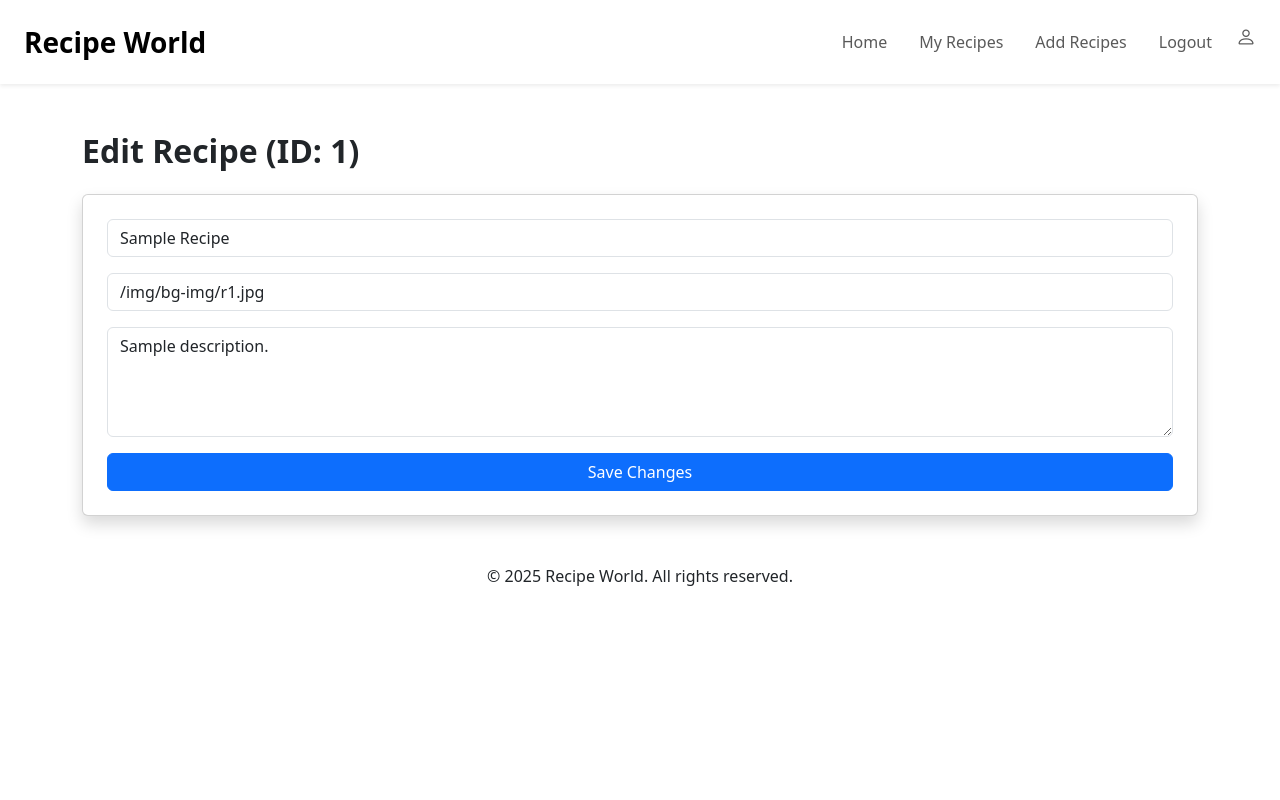
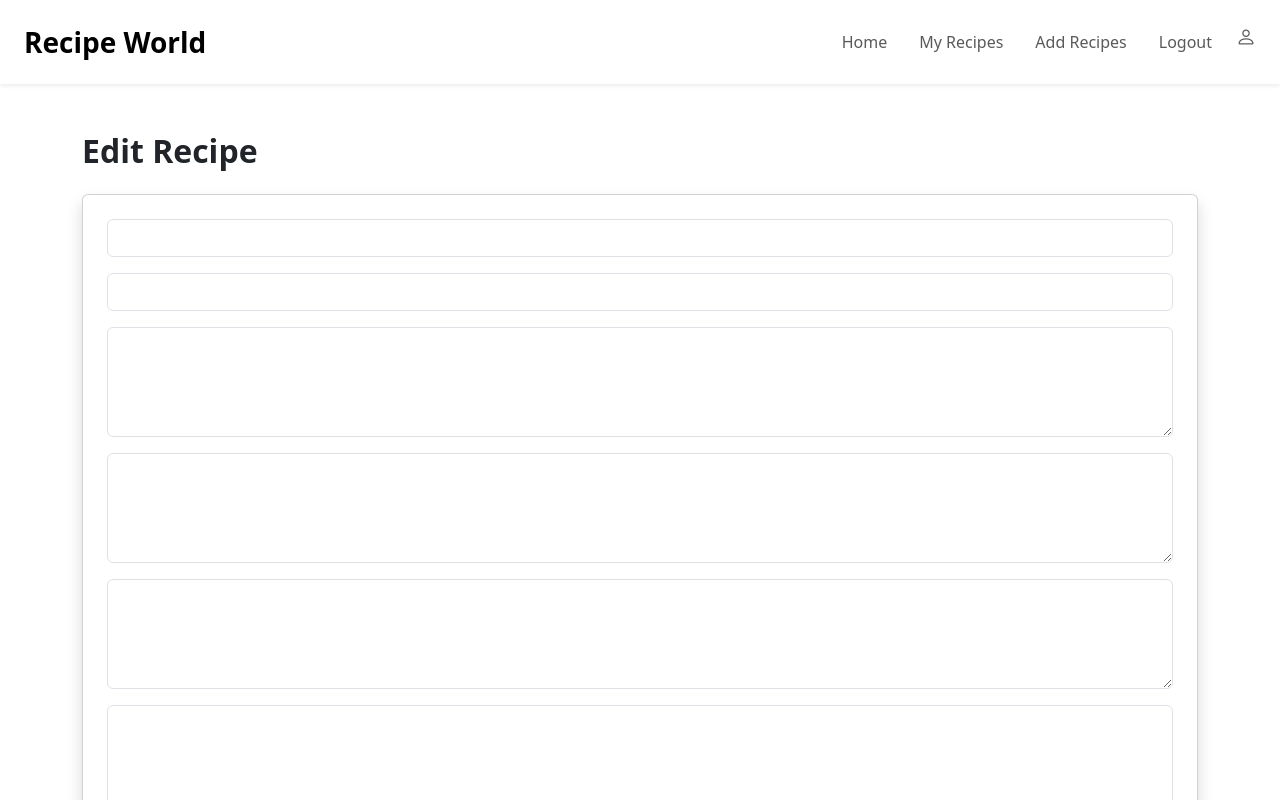
Before and after one commit to Kalyanisunil/React-Projects, a React (Create React App) app in the folder recipeworld/: page /edit/1 in a window 1280 px wide. Shown: the top 800 px of the page. Built offline with nearby package versions, Linux system fonts and the light colour scheme; no server answers.

Commit message:
Ref: Code changes according to the backend

```diff
--- a/recipeworld/src/components/AddRecipe.js
+++ b/recipeworld/src/components/AddRecipe.js
@@ -4,14 +4,16 @@ import Navbar from "../components/Navbar";
 import Footer from "../components/Footer";
 
 export default function AddRecipe() {
+   const userId = localStorage.getItem("userId");
   const [inputs, setInputs] = useState({
     title: "",
     image: "",
-    description: "",
     ingredients: "",
     steps: "",
     cooking_time: "",
     difficulty: "",
+    userId:userId
+
   });
 
   function handleChange(e) {
@@ -23,8 +25,11 @@ export default function AddRecipe() {
     });
   }
 
+
+
   async function handleSubmit(e) {
     e.preventDefault();
+
 
     try {
      var  token=localStorage.getItem("token")
--- a/recipeworld/src/components/EditRecipe.js
+++ b/recipeworld/src/components/EditRecipe.js
@@ -2,50 +2,93 @@ import React, { useState } from "react";
 import Navbar from "../components/Navbar";
 import Footer from "../components/Footer";
 import { useParams } from "react-router-dom";
+import { useNavigate } from "react-router-dom";
+import { useEffect } from "react";
+import axios from "axios";
 
 export default function EditRecipe() {
+
   const { id } = useParams();
 
-  const [data, setData] = useState({
-    title: "Sample Recipe",
-    image: "/img/bg-img/r1.jpg",
-    description: "Sample description.",
-  });
+  const [title, setTitle] = useState('');
+  const [image, setImage] = useState('');
+  const [ingredients, setIngredients] = useState('');
+  const [steps, setSteps] = useState('');
+  const [cooking_time, setCooking_time] = useState('');
+  const [difficulty, setDifficulty] = useState('');
+  const [content, setContent] = useState('');
 
-  function handleChange(e) {
-    setData({ ...data, [e.target.name]: e.target.value });
-  }
+    let navigate = useNavigate();
+    useEffect(()=>{
+        axios.get('http://localhost:8080/recipes/public'+id).then(response=>{
+            setTitle(response.data.title);
+            setContent(response.data.content);
+        })
+    },[id]);
+    function updateRecipe(){
+        axios.post('http://localhost:8080/recipes/addRecipe'+id,{
+            title: title,
+            content: content
+        }).then(response=>{
+            alert(response.data.message)
+        })
+        navigate('/profile');
+    }
+
+
 
   return (
     <>
       <Navbar />
 
       <div className="container my-5">
-        <h2 className="fw-bold mb-4">Edit Recipe (ID: {id})</h2>
+        <h2 className="fw-bold mb-4">Edit Recipe </h2>
 
-        <form className="card p-4 shadow">
+        <form className="card p-4 shadow" onSubmit={updateRecipe}>
           <input
             type="text"
             className="form-control mb-3"
-            value={data.title}
+            value={title}
             name="title"
-            onChange={handleChange}
+            onChange={(event)=>{setTitle(event.target.value)}}
           />
 
           <input
             type="text"
             className="form-control mb-3"
-            value={data.image}
+            value={image}
             name="image"
-            onChange={handleChange}
+           onChange={(event)=>{setImage(event.target.value)}}
           />
 
           <textarea
             className="form-control mb-3"
             rows="4"
-            value={data.description}
-            name="description"
-            onChange={handleChange}
+            value={ingredients}
+            name="ingredients"
+            onChange={(event)=>{setIngredients(event.target.value)}}
+          />
+           <textarea
+            className="form-control mb-3"
+            rows="4"
+            value={steps}
+            name="steps"
+            onChange={(event)=>{setSteps(event.target.value)}}
+          />
+           <textarea
+            className="form-control mb-3"
+            rows="4"
+            value={cooking_time}
+            name="cooking_time"
+            onChange={(event)=>{setCooking_time(event.target.value)}}
+          />
+
+            <textarea
+            className="form-control mb-3"
+            rows="4"
+            value={difficulty}
+            name="difficulty"
+            onChange={(event)=>{setDifficulty(event.target.value)}}
           />
 
           <button className="btn btn-primary w-100">Save Changes</button>
--- a/recipeworld/src/components/Login.js
+++ b/recipeworld/src/components/Login.js
@@ -29,7 +29,8 @@ export default function Login() {
       const res = await axios.post("http://localhost:8080/recipes/signup", signupData);
       console.log("Signup success:", res.data);
 
-      // alert("Signup successful!");
+
+      alert("Signup successful!");
       navigate("/login");
     } catch (err) {
       console.error("Signup error:", err);
@@ -44,7 +45,8 @@ export default function Login() {
     try {
       const res = await axios.post("http://localhost:8080/recipes/login", loginData);
       console.log("Login success:", res.data);
-      localStorage.setItem("token",res.data.token)
+      localStorage.setItem("token", res.data.token)
+      localStorage.setItem("userId", res.data.userId);
 
       navigate("/"); // go home
     } catch (err) {
--- a/recipeworld/src/components/Profile.js
+++ b/recipeworld/src/components/Profile.js
@@ -1,26 +1,43 @@
-import React from "react";
+import React, { useEffect, useState } from "react";
+import axios from "axios";
 import Navbar from "../components/Navbar";
 import Footer from "../components/Footer";
 import { Link } from "react-router-dom";
 
-const userRecipes = [
-  { id: 1, title: "Creamy Shrimp", img: "/img/bg-img/r1.jpg" },
-  { id: 2, title: "Fruit Juice", img: "/img/bg-img/r3.jpg" },
-];
+export default function Profile() {
+  const [recipes, setRecipes] = useState([]);
 
-export default function Profile() {
+  useEffect(() => {
+    fetchRecipes();
+  }, []);
+
+  const fetchRecipes = async () => {
+    try {
+      const userId = localStorage.getItem("userId");
+
+      const res = await axios.get(
+        `http://localhost:8080/recipes/user/${userId}`
+      );
+
+      setRecipes(res.data);
+    } catch (err) {
+      console.error("Error fetching recipes:", err);
+    }
+  };
+
   return (
     <>
       <Navbar />
-
       <div className="container my-5">
         <h2 className="fw-bold mb-4">My Recipes</h2>
 
         <div className="row g-4">
-          {userRecipes.map((r) => (
+          {recipes.length === 0 && <p>No recipes found.</p>}
+
+          {recipes.map((r) => (
             <div className="col-12 col-md-4" key={r.id}>
               <div className="card shadow-sm border-0">
-                <img src={r.img} className="card-img-top" />
+                <img src={r.image} className="card-img-top" alt={r.title} />
 
                 <div className="card-body">
                   <h5 className="card-title">{r.title}</h5>
```
Also changed, not shown: recipeworld/src/App.js (line endings or trailing spaces).
